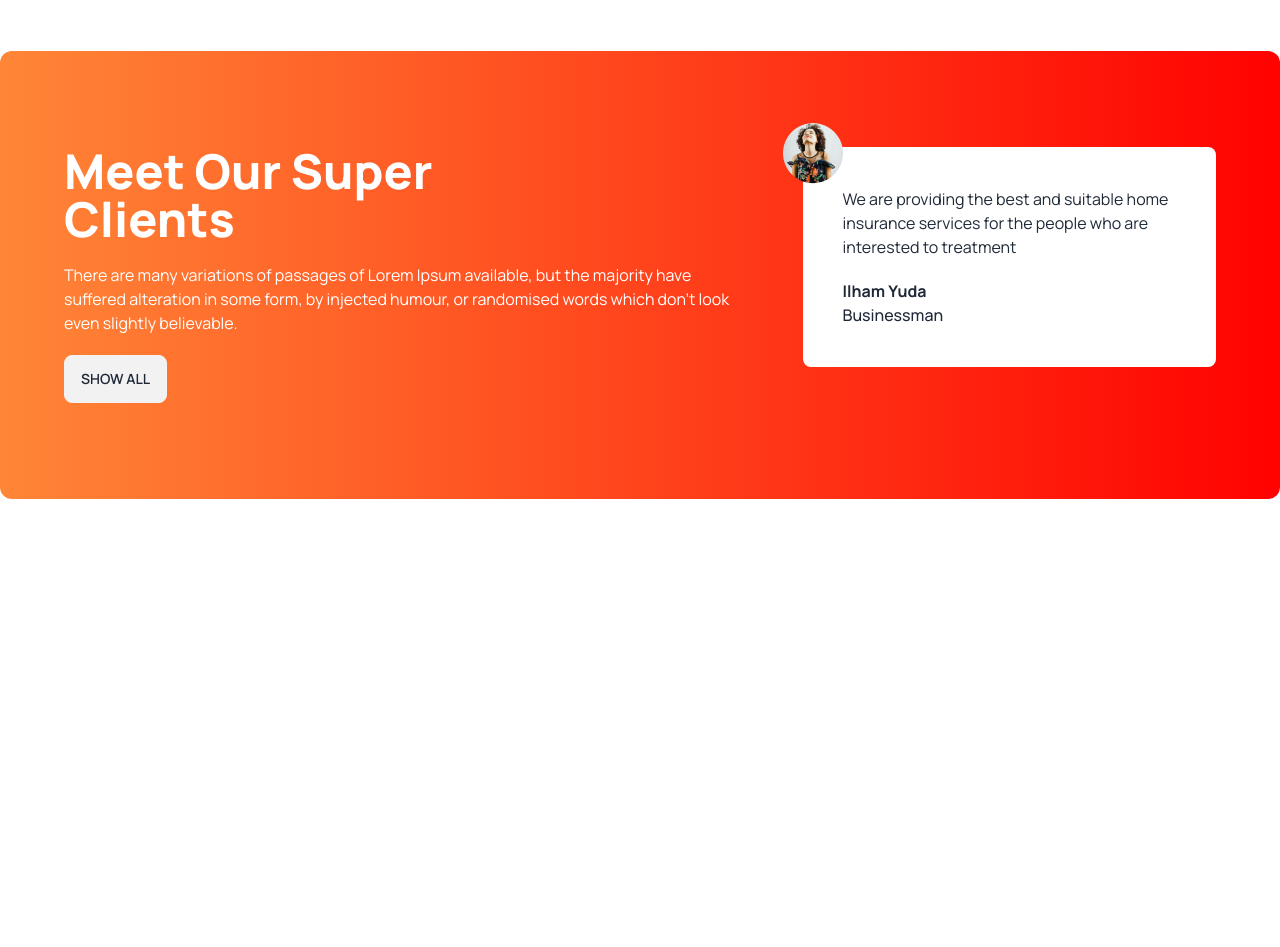
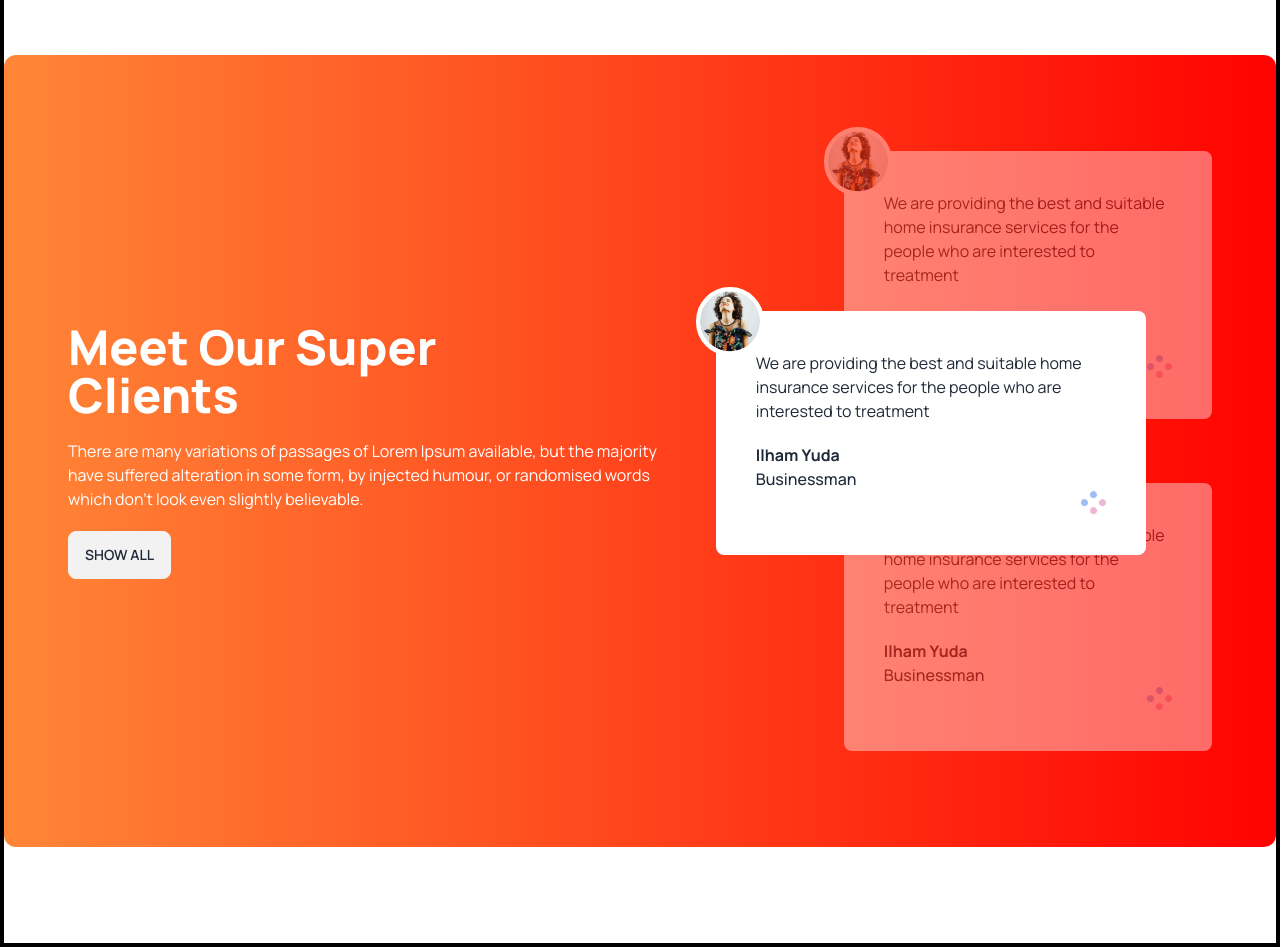
Before and after one commit to imabdmomin/tea-house-with-daisyUI, a plain HTML site: page index.html in a window 1280 px wide. Shown: the part 1800-2747 px from the top of the page. Before the commit the page ends 2395 px from the top, so only its background shows below. Drawn offline with nearby package versions, Linux system fonts and the light colour scheme.

Commit message:
supper client added

```diff
--- a/index.html
+++ b/index.html
@@ -39,7 +39,7 @@
 
 </head>
 
-<body class="font-manrope">
+<body class="font-manrope border-4 border-black">
   <!-- header section -->
   <header class="container mx-auto">
     <div class="hero ">
@@ -133,7 +133,7 @@
         <!-- <div class="rounded-xl row-span-2 bg-gradient-to-r from-[#D9D9D9] to-[#F5F5F5] h-36"></div> -->
 
       </div>
-      <div class="space-y-5 flex-1">
+      <div class="p-10 space-y-5 flex-1">
         <h3 class="text-5xl font-extrabold">Great Tea, Freshly <br>
           Presented</h3>
         <p>The meaning of gong cha is chanese is to provide the best tea to emperor from all possessions . It represents
@@ -148,21 +148,49 @@
       </div>
     </section>
     <!-- supper client section  -->
-    <section class="my-24 flex flex-col lg:flex-row gap-14 rounded-xl bg-gradient-to-r from-[#FF8637] to-[#FF0201] px-16 py-24">
-      <div class="space-y-5">
-        <h2 class="text-5xl font-extrabold text-white">Meet Our Super <br>
-          Clients</h2>
-          <p class="text-white">There are many variations of passages of Lorem Ipsum available, but the majority have suffered alteration in some form, by injected humour, or randomised words which don't look even slightly believable. </p>
+    <section
+      class="my-24 flex flex-col lg:flex-row gap-14 rounded-xl bg-gradient-to-r from-[#FF8637] to-[#FF0201] px-16 py-24">
+      <div class="flex items-center pr-28">
+        <div class="space-y-5">
+          <h2 class="text-5xl font-extrabold text-white">Meet Our Super <br>
+            Clients</h2>
+          <p class="text-white ">There are many variations of passages of Lorem Ipsum available, but the majority have
+            suffered alteration in some form, by injected humour, or randomised words which don't look even slightly
+            believable. </p>
           <button class="btn button-primary">Show All</button>
+        </div>
       </div>
-
-      <div>
-        <!-- review -->
-        <div class="p-10 relative  bg-white rounded-lg ">
-          <img class="absolute -left-5 -top-6" src="./images/client.png" alt="">
-          <p>We are providing the best and suitable home insurance services for the people who are interested to treatment</p>
+      <!-- review container -->
+      <div class="relative">
+        <!-- next review -->
+        <div class="p-10 relative z-10 opacity-40 mb-16 bg-white rounded-lg ">
+          <img class="absolute -left-5 -top-6 border-4 border-white rounded-full bg-white" src="./images/client.png"
+            alt="">
+          <p>We are providing the best and suitable home insurance services for the people who are interested to
+            treatment</p>
           <h4 class="font-bold mt-5">Ilham Yuda</h4>
           <p class="font-medium">Businessman</p>
+          <div class="flex justify-end"><img src="./images/circles.png" alt=""></div>
+        </div>
+        <!-- currunet review -->
+        <div class="p-10 absolute z-20 top-40 lg:-left-32  lg:w-[430px] bg-white rounded-lg ">
+          <img class="absolute -left-5 -top-6 border-4 border-white rounded-full bg-white" src="./images/client.png"
+            alt="">
+          <p>We are providing the best and suitable home insurance services for the people who are interested to
+            treatment</p>
+          <h4 class="font-bold mt-5">Ilham Yuda</h4>
+          <p class="font-medium">Businessman</p>
+          <div class="flex justify-end"><img src="./images/circles.png" alt=""></div>
+        </div>
+        <!-- previous  review -->
+        <div class="p-10 relative z-10 opacity-40  bg-white rounded-lg ">
+          <img class="absolute -left-5 -top-6 border-4 border-white rounded-full bg-white" src="./images/client.png"
+            alt="">
+          <p>We are providing the best and suitable home insurance services for the people who are interested to
+            treatment</p>
+          <h4 class="font-bold mt-5">Ilham Yuda</h4>
+          <p class="font-medium">Businessman</p>
+          <div class="flex justify-end"><img src="./images/circles.png" alt=""></div>
         </div>
       </div>
 
```
